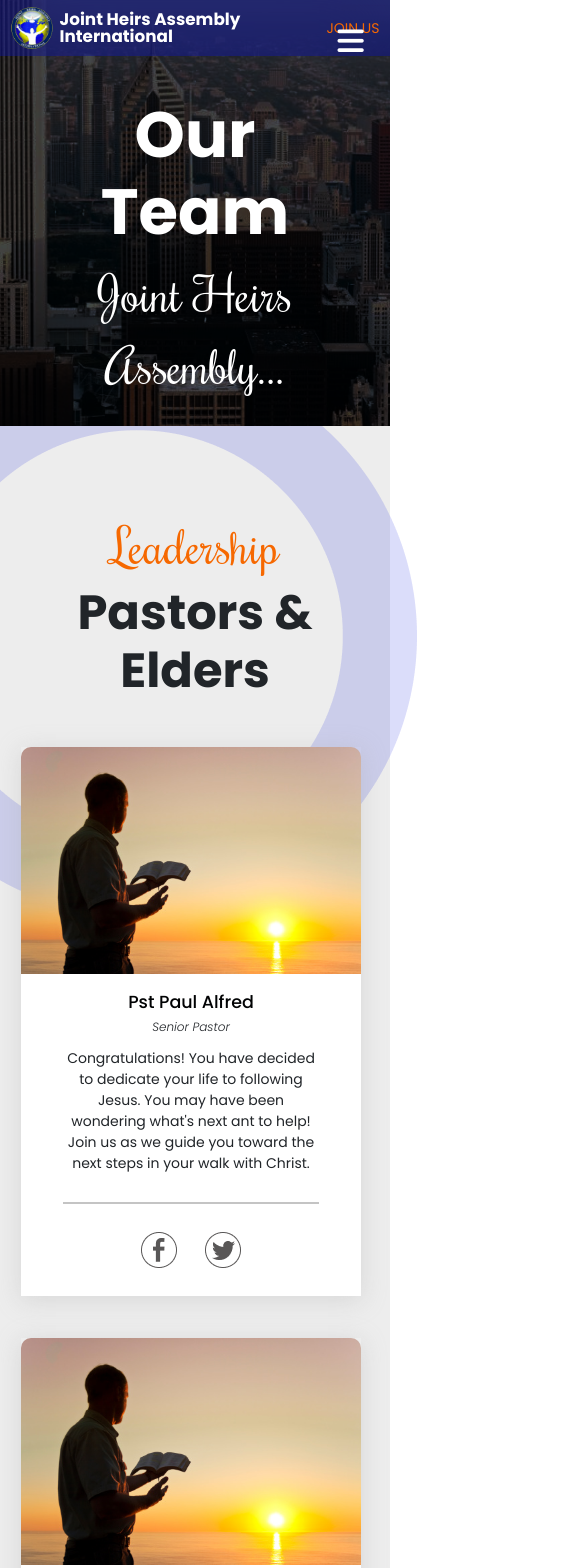
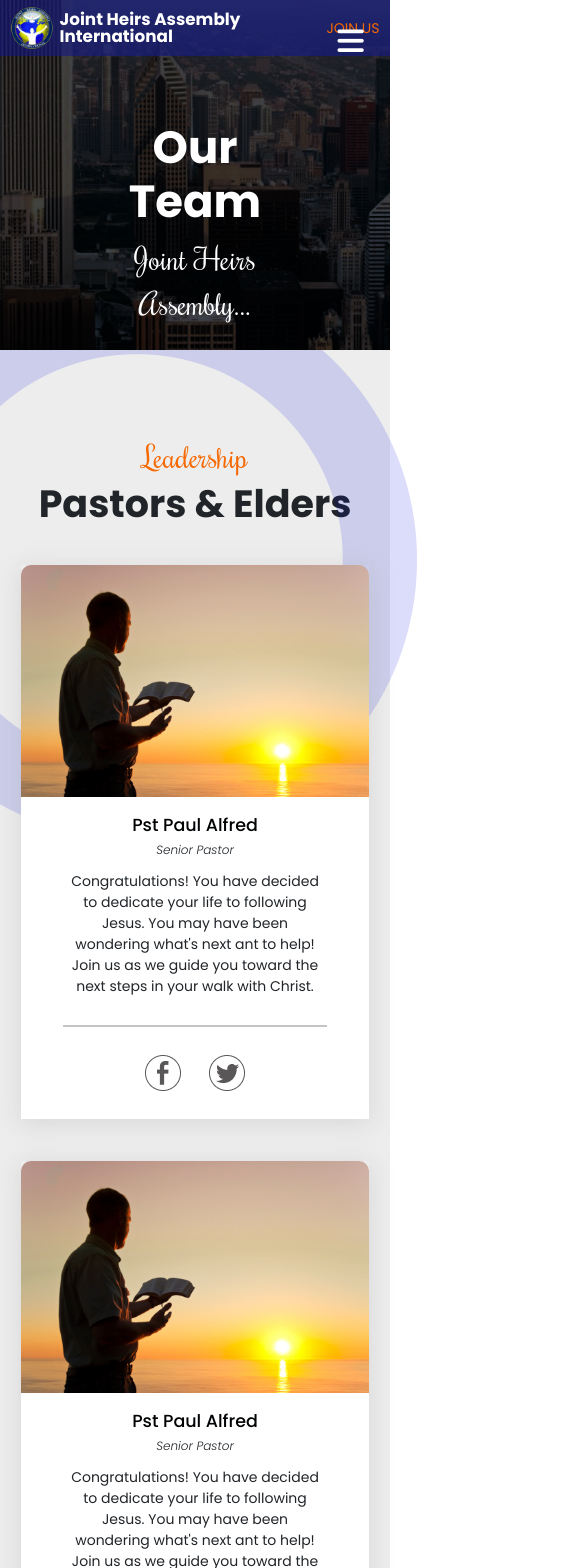
Before and after one commit to pin4eva/joint_heirs_frontend, a Next.js app: page /team in a window 390 px wide. Shown: the top 1568 px of the page, 585 px wide, since content can reach past the window. Built offline with nearby package versions, Linux system fonts and the light colour scheme.

Commit message:
Updated components and made them resposive

```diff
--- a/src/components/about/about-team/TeamCard.tsx
+++ b/src/components/about/about-team/TeamCard.tsx
@@ -11,19 +11,23 @@ const TeamCard: React.FC<TeamCardI> = ({ image, name, position, description, soc
 			</div>
 			<div className="team-card-desc">
 				<h5>
-					<Link href="/team/hdhdhd">
+					<Link href="/team/DummyComp">
 						<a className="link-dark text-decoration-none">{name}</a>
 					</Link>
 				</h5>
 				<h6>{position}</h6>
 				<p>{description}</p>
 				<div id="underline"></div>
-				<div className="justify-center team-card-socials">
+				<div
+					className="justify-center
+				team-card-socials"
+				>
 					<div className="icon-holder">
 						<a href={socials.facebook_url}>
 							<img src="/images/About-Team/fb.png" alt="" />
 						</a>
 					</div>
+
 					<div className="icon-holder">
 						<a href={socials.twitter_url}>
 							<img src="/images/About-Team/tw.png" alt="" />
--- /dev/null
+++ b/src/pages/team/DummyComp.tsx
@@ -0,0 +1,6 @@
+import React from "react";
+
+const DummyData: React.FC = () => {
+	return <h1>hi</h1>;
+};
+export default DummyData;
--- a/src/pages/team/index.tsx
+++ b/src/pages/team/index.tsx
@@ -22,7 +22,7 @@ const TeamPage = () => {
 					<p id="rochester-p">Leadership</p>
 					<h4>Pastors & Elders</h4>
 				</div>
-				<section className="department container">
+				<section className="department container-sm">
 					{departmentsData.map((elem) => {
 						if (elem.department == DepartmentsEnum.LEADERSHIP)
 							return <TeamCard {...elem} key={elem.id} />;
@@ -33,7 +33,7 @@ const TeamPage = () => {
 					<p id="rochester-p">Staff</p>
 					<h4>Technicals</h4>
 				</div>
-				<section className="department container">
+				<section className="department container-sm">
 					{departmentsData.map((elem) => {
 						if (elem.department == DepartmentsEnum.TECHNICALS)
 							return <TeamCard {...elem} key={elem.id} />;
@@ -43,7 +43,7 @@ const TeamPage = () => {
 				<div className="desc">
 					<h4>Music Department</h4>
 				</div>
-				<section className="department container">
+				<section className="department container-sm">
 					{departmentsData.map((elem) => {
 						if (elem.department == DepartmentsEnum.MUSIC_DEPARTMENT)
 							return <TeamCard {...elem} key={elem.id} />;
@@ -53,7 +53,7 @@ const TeamPage = () => {
 				<div className="desc">
 					<h4>Workers</h4>
 				</div>
-				<section className="department container">
+				<section className="department container-sm">
 					{departmentsData.map((elem) => {
 						if (elem.department == DepartmentsEnum.WORKERS)
 							return <TeamCard {...elem} key={elem.id} />;
--- a/src/styles/about-team/about-team-hero.scss
+++ b/src/styles/about-team/about-team-hero.scss
@@ -1,7 +1,7 @@
 .about-team {
 	&-hero {
 		z-index: 5;
-		width: 100vw;
+		// width: 100vw;
 		height: 426px;
 		background: url(../../../public/images/About-Team/hero.png) no-repeat center;
 		background-size: cover;
@@ -23,5 +23,18 @@
 				color: white;
 			}
 		}
+
 	}
 }
+
+@media screen and (max-width: 768px) {
+	.about-team-hero{
+		height: 350px;
+		.hero-desc{
+			h1{
+				font-size: 45px;
+			}
+
+		}
+	}
+}
--- a/src/styles/about-team/about-team.scss
+++ b/src/styles/about-team/about-team.scss
@@ -4,8 +4,25 @@
 @import "./subscription-form.scss";
 
 .about-team {
+	.department {
+		display: grid;
+		grid-template-columns: repeat(3, 1fr);
+		grid-column-end: auto;
+		grid-gap: 3em;
+
+		// border: 2px solid blue;
+
+		@media screen and (max-width: 991px) {
+			grid-template-columns: repeat(2, 1fr);
+		}
+		@media screen and (max-width: 768px) {
+			grid-template-columns: repeat(1, 1fr);
+		}
+	}
+
 	.team-categories {
 		// border: 2px solid red;
+		// width: 100%;
 		padding-bottom: 6em;
 		background: #ededed;
 		position: relative;
@@ -38,19 +55,21 @@
 	}
 }
 
-// grouped styles
-.about-team {
-	.department {
-		display: grid;
-		grid-template-columns: repeat(3, 1fr);
-		grid-column-end: auto;
-		grid-gap: 3em;
+@media screen and (max-width: 768px) {
+	.about-team {
+		max-width: 100%;
 
-		// border: 2px solid blue;
+		.team-categories {
+			// border: 2px solid red;
 
-		@media screen and (max-width: 768px) {
-			grid-template-columns: repeat(1, 1fr);
-			// margin: auto;
+			.department {
+				// border: 1px solid yellow;
+				// width: 100vw;
+			}
+
+			.desc h4 {
+				font-size: 38px;
+			}
 		}
 	}
 }
--- a/src/styles/about-team/helpers.scss
+++ b/src/styles/about-team/helpers.scss
@@ -3,6 +3,12 @@
 	font-size: 48px;
 	font-weight: 400;
 	color: $warning;
+
+	@media screen and (max-width: 768px) {
+		font-size: 30px;
+	}
+
+
 }
 #underline {
 	width: 100%;
--- a/src/styles/about-team/subscription-form.scss
+++ b/src/styles/about-team/subscription-form.scss
@@ -2,9 +2,10 @@
 	height: 192px;
 	background: #ccceff;
 	// margin-top: 6em;
+	flex-wrap: wrap;
 
 	.text {
-		width: 20%;
+		// width: auto;
 		h1 {
 			font-size: 40px;
 			font-weight: 700;
@@ -15,13 +16,13 @@
 		}
 	}
 	input {
-		width: 729px;
+		// width: auto;
 		height: 65px;
 		border: 1px solid #ededed;
 		border-radius: 10px;
 		font-size: 24px;
 		padding-left: 1.2em;
-		margin-left: -1em;
+		// margin-left: -1em;
 
 		&::placeholder {
 			color: #c4c4c4;
@@ -31,7 +32,7 @@
 		}
 	}
 	button {
-		width: 217px;
+		// width: auto;
 		height: 60px;
 		font-size: 20px;
 		background: #f66800;
@@ -40,6 +41,41 @@
 		cursor: pointer;
 		outline: none;
 		border: none;
-		margin-left: 1.5em;
+
+		margin-left: 1.2em;
+	}
+
+	@media screen and (max-width:768px){
+		flex-direction: column;
+		gap: 0;
+		height: auto;
+
+		.text{
+			width: auto;
+			margin-top: 1em;
+			h1{
+				font-size: 35px;
+			}
+			h5{
+				font-size: 20px;
+			}
+		}
+		input{
+			// height: 50px;
+			font-size: 18px;
+			margin-left: 0;
+			width: 100%;
+		}
+		button{
+			width: 200px;
+			margin-left: 50%;
+			transform: translateX(-50%);
+			margin-top: 7px;
+			margin-bottom: 1em;
+		}
+	}
+
+	@media screen and (max-width: 1019px){
+		gap: 0;
 	}
 }
--- a/src/styles/about-team/team-card.scss
+++ b/src/styles/about-team/team-card.scss
@@ -1,8 +1,10 @@
 .team-card {
 	max-width: 340px;
-	min-width: 340px;
+	// min-width: 340px;
 	box-shadow: 0px 4px 23px 1px rgba(167, 167, 167, 0.29);
 	z-index: 1;
+
+	// border: 1px solid orange;
 
 	&-img {
 		// height: 300px;
@@ -46,4 +48,8 @@
 }
 
 @media screen and (max-width: 768px) {
+	.team-card {
+		// border: 1px solid green;
+		max-width: 100%;
+	}
 }
```
Also changed, not shown: src/components/about/about-team/ContactTeam.tsx (deleted, +0 -7 lines), src/pages/team/[id].tsx (deleted, +0 -15 lines), src/pages/team/[name].tsx (added, +16 -0 lines).
